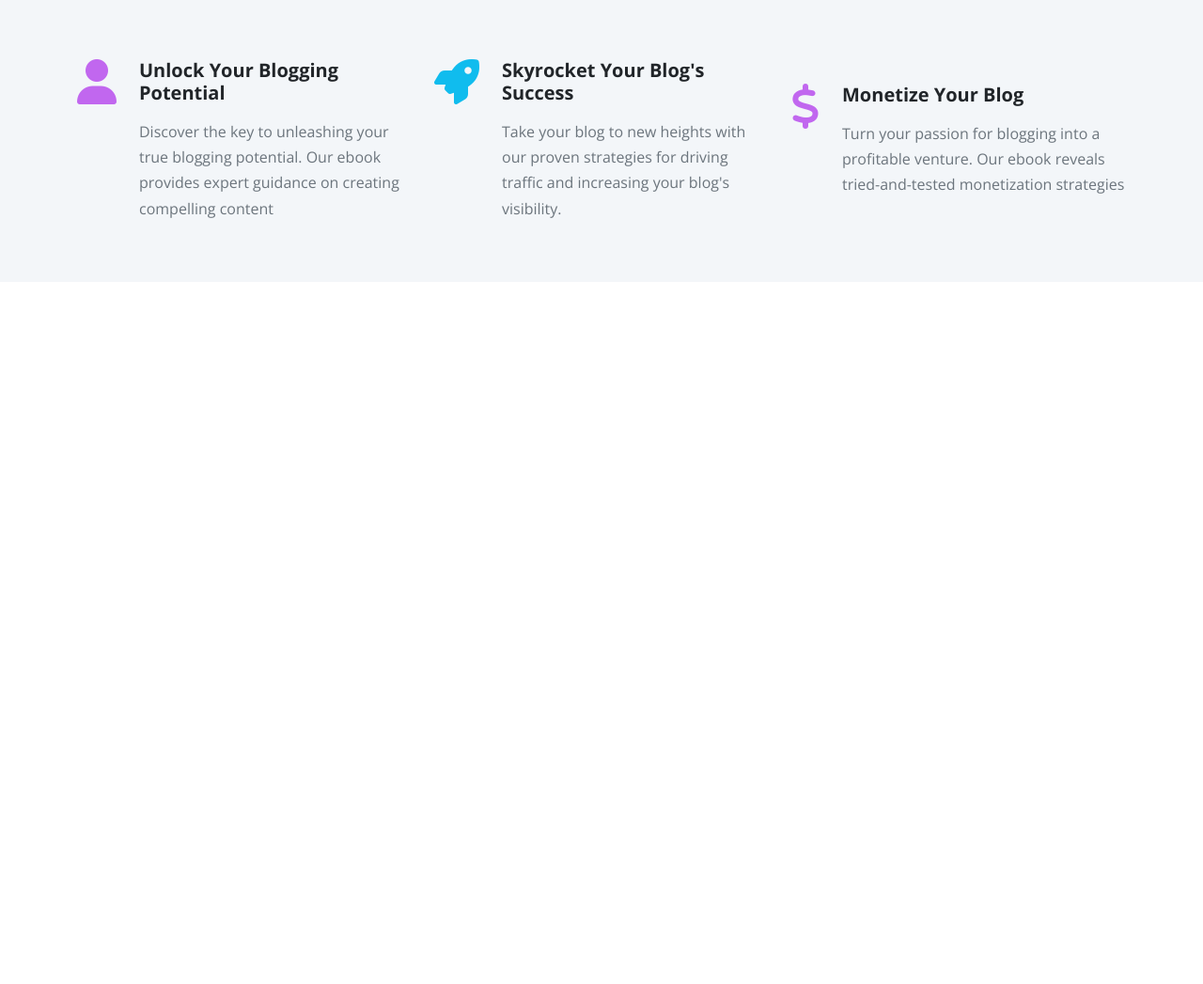
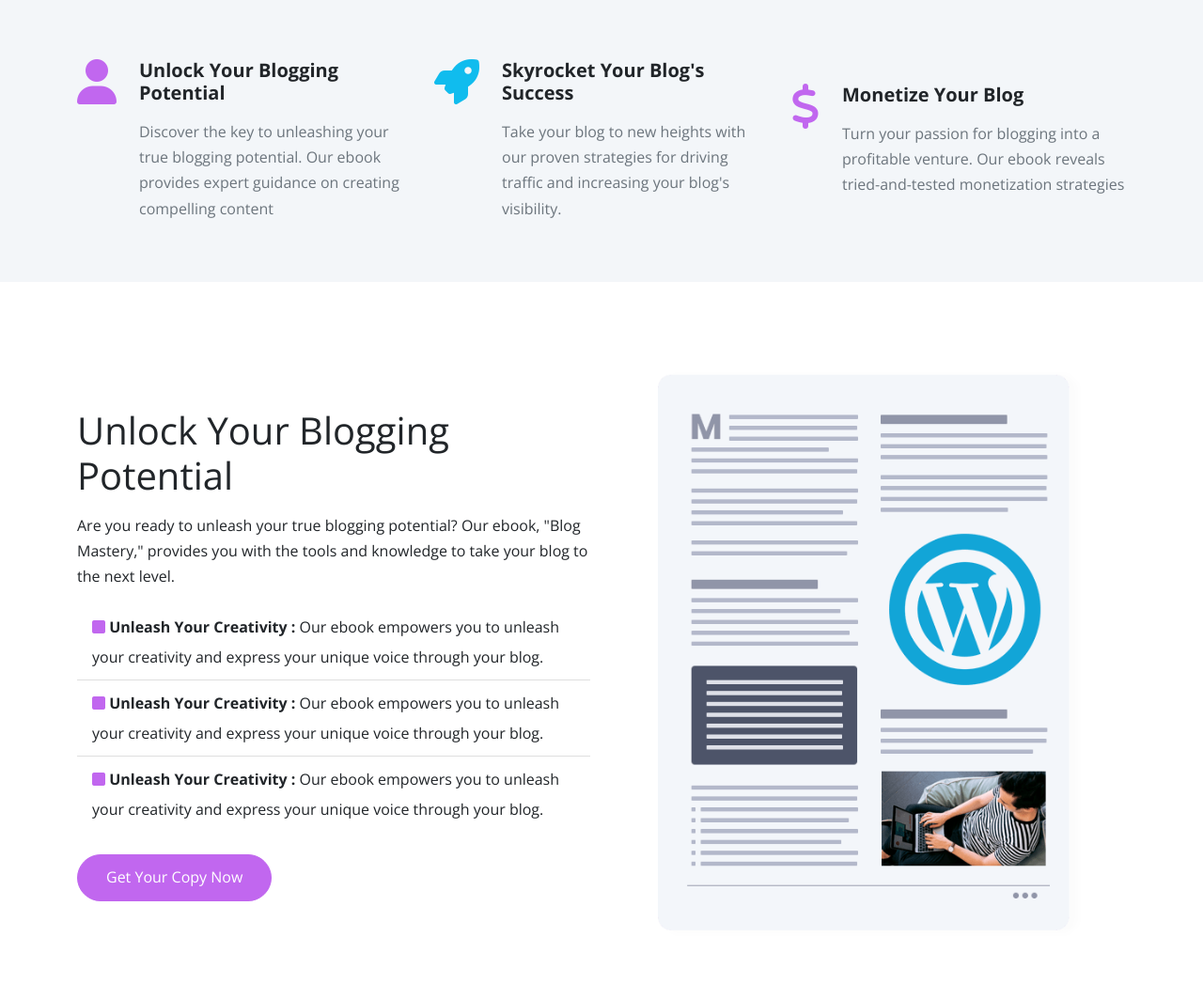
Before and after one commit to wastardy/ebook_website, a website: page index.html in a window 1280 px wide. Shown: the part 922-1969 px from the top of the page at 94% size. Before the commit the page ends 1222 px from the top, so only its background shows below. Drawn offline with nearby package versions, Linux system fonts and the light colour scheme.

Commit message:
add details section

```diff
--- a/index.html
+++ b/index.html
@@ -163,6 +163,60 @@
             </div>
         </section>
 
+        <!-- Details -->
+        <section id="details" class="details my-5">
+            <div class="container">
+                <div class="row">
+                    <div class="col-md-6">
+                        <div class="text-container d-flex flex-column justify-content-center h-100">
+                            <h2 class="display-6">Unlock Your Blogging Potential</h2>
+                            <p>
+                                Are you ready to unleash your true blogging potential? Our ebook,
+                                "Blog Mastery," provides you with the tools and knowledge to take
+                                your blog to the next level.
+                            </p>
+                            <ul class="list-group list-group-flush lh-lg">
+                                <li class="list-group-item">
+                                    <i class="fas fa-square text-primary"></i>
+                                    <strong>Unleash Your Creativity :</strong> Our ebook empowers you
+                                    to unleash your creativity and express your unique voice through
+                                    your blog.
+                                </li>
+                                <li class="list-group-item">
+                                    <i class="fas fa-square text-primary"></i>
+                                    <strong>Unleash Your Creativity :</strong> Our ebook empowers you
+                                    to unleash your creativity and express your unique voice through
+                                    your blog.
+                                </li>
+                                <li class="list-group-item">
+                                    <i class="fas fa-square text-primary"></i>
+                                    <strong>Unleash Your Creativity :</strong> Our ebook empowers you
+                                    to unleash your creativity and express your unique voice through
+                                    your blog.
+                                </li>
+                            </ul>
+                            <a
+                                class="btn btn-primary text-white mt-4 align-self-start"
+                                data-bs-toggle="modal"
+                                data-bs-target="#modal1"
+                            >
+                                Get Your Copy Now
+                            </a>
+                        </div>
+                    </div>
+                    <div class="col-md-6">
+                        <div class="image-container p-5">
+                            <img
+                                src="./images/description.png"
+                                alt="description"
+                                class="img-fluid"
+                            >
+                        </div>
+                    </div>
+                </div>
+            </div>
+        </section>
+
         <script src="js/bootstrap.bundle.min.js"></script>
         <script src="js/script.js"></script>
     </body>
```
